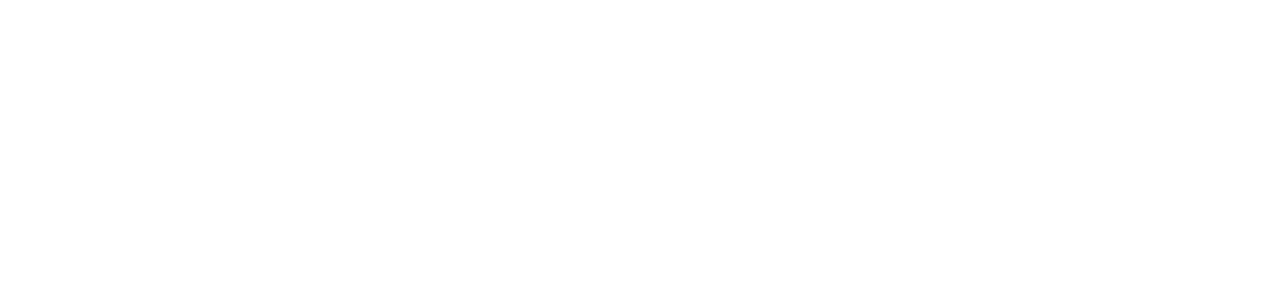
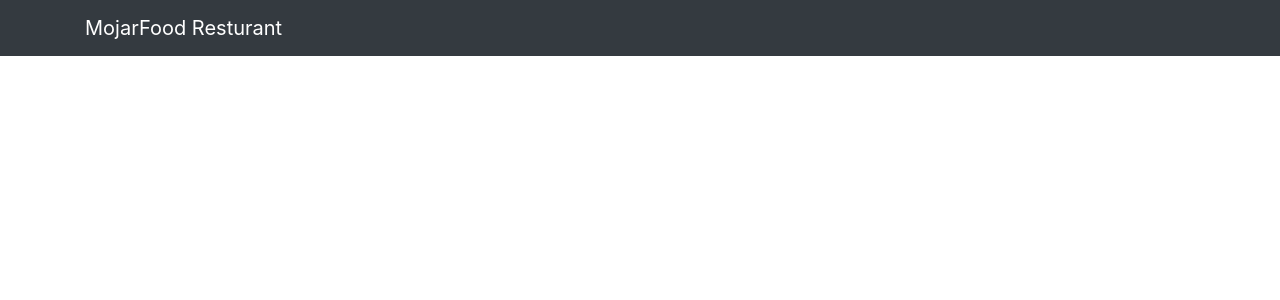
Before and after one commit to Tareq612625/MojarFood-Resturant, a React (Create React App) app: page / in a window 1280 px wide. Shown: the top 300 px of the page. Built offline with nearby package versions, Linux system fonts and the light colour scheme.

Commit message:
Navigation bar using reactstrap

```diff
--- a/src/components/header/Header.js
+++ b/src/components/header/Header.js
@@ -1,9 +1,10 @@
 import React from 'react'
+import Navigation from './Navigation'
 
 const Header=()=>{
     return(
         <div>
-
+            <Navigation />
         </div>
     )
 }
--- /dev/null
+++ b/src/components/header/Navigation.js
@@ -0,0 +1,16 @@
+import React from "react"
+import {Navbar, NavbarBrand} from 'reactstrap'
+
+const Navigation=()=>{
+    return(
+        <div>
+            <Navbar dark color="dark">
+                <div className="container">
+                    <NavbarBrand href="/">MojarFood Resturant</NavbarBrand>
+                </div>
+            </Navbar>
+        </div>
+    )
+}
+
+export default Navigation;
```
Also changed, not shown: 1 other file (tests, documents, lock files or other folders).
